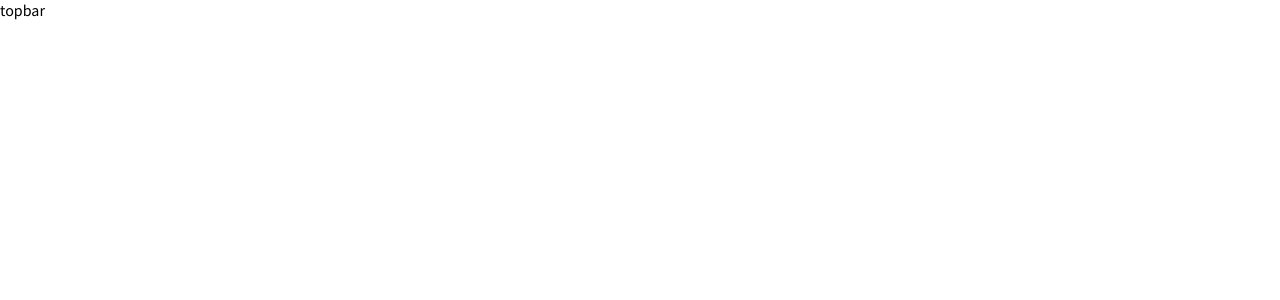
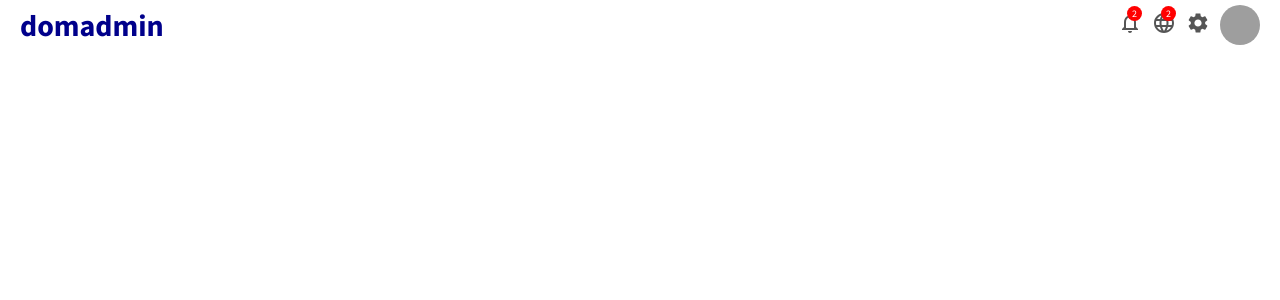
Before and after one commit to atubak400/React-Admin-Panel, a React (Create React App) app: page / in a window 1280 px wide. Shown: the top 300 px of the page. Built offline with nearby package versions, Linux system fonts and the light colour scheme; grey boxes are pictures that could not be loaded.

Commit message:
Top Bar Completed

```diff
--- a/package.json
+++ b/package.json
@@ -3,6 +3,8 @@
   "version": "0.1.0",
   "private": true,
   "dependencies": {
+    "@material-ui/core": "^4.12.1",
+    "@material-ui/icons": "^4.11.2",
     "@testing-library/jest-dom": "^5.14.1",
     "@testing-library/react": "^11.2.7",
     "@testing-library/user-event": "^12.8.3",
--- a/src/App.js
+++ b/src/App.js
@@ -2,7 +2,7 @@
 
 function App() {
   return (
-    <div className='app'>
+    <div>
       <Topbar />
     </div>
   )
--- /dev/null
+++ b/src/Components/topbar/Topbar.css
@@ -0,0 +1,56 @@
+.topbar {
+  width: 100%;
+  height: 50px;
+  background-color: white;
+  position: sticky;
+  top: 0;
+  z-index: 999;
+}
+
+.topbarWrapper {
+  height: 100%;
+  padding: 0px 20px;
+  display: flex;
+  align-items: center;
+  justify-content: space-between;
+}
+
+.logo {
+  font-weight: bold;
+  font-size: 30px;
+  color: darkblue;
+}
+
+.topRight {
+  display: flex;
+  align-items: center;
+}
+
+.topbarIconContainer {
+  position: relative;
+  cursor: pointer;
+  margin-right: 10px;
+  color: #555;
+}
+
+.topIconBadge {
+  width: 15px;
+  height: 15px;
+  position: absolute;
+  top: -5px;
+  right: 0px;
+  background-color: red;
+  color: white;
+  border-radius: 50%;
+  display: flex;
+  align-items: center;
+  justify-content: center;
+  font-size: 10px;
+}
+
+.topAvatar {
+  width: 40px;
+  height: 40px;
+  border-radius: 50%;
+  /* margin-left: 10px; */
+}
--- a/src/Components/topbar/Topbar.jsx
+++ b/src/Components/topbar/Topbar.jsx
@@ -1,5 +1,33 @@
 import React from 'react'
+import './Topbar.css'
+import { NotificationsNone, Language, Settings } from '@material-ui/icons'
 
 export default function Topbar() {
-  return <div>topbar</div>
+  return (
+    <div className='topbar'>
+      <div className='topbarWrapper'>
+        <div className='topLeft'>
+          <span className='logo'>domadmin</span>
+        </div>
+        <div className='topRight'>
+          <div className='topbarIconContainer'>
+            <NotificationsNone />
+            <span className='topIconBadge'>2</span>
+          </div>
+          <div className='topbarIconContainer'>
+            <Language />
+            <span className='topIconBadge'>2</span>
+          </div>
+          <div className='topbarIconContainer'>
+            <Settings />
+          </div>
+          <img
+            src='https://yt3.ggpht.com/PQvTE7XEk7MnmNOcfjbu8vkKVSTB2YzrIofgLCdavKgSr_UkC5Wh3GssqF8HbO4qVKmBm48Zvw=s176-c-k-c0x00ffffff-no-rj'
+            alt=''
+            className='topAvatar'
+          />
+        </div>
+      </div>
+    </div>
+  )
 }
```
Also changed, not shown: src/Components/sidebar/sidebar.css (added), src/Components/sidebar/sidebar.jsx (added), src/Components/topbar/Topbar.scss (deleted), 1 other file (tests, documents, lock files or other folders).
